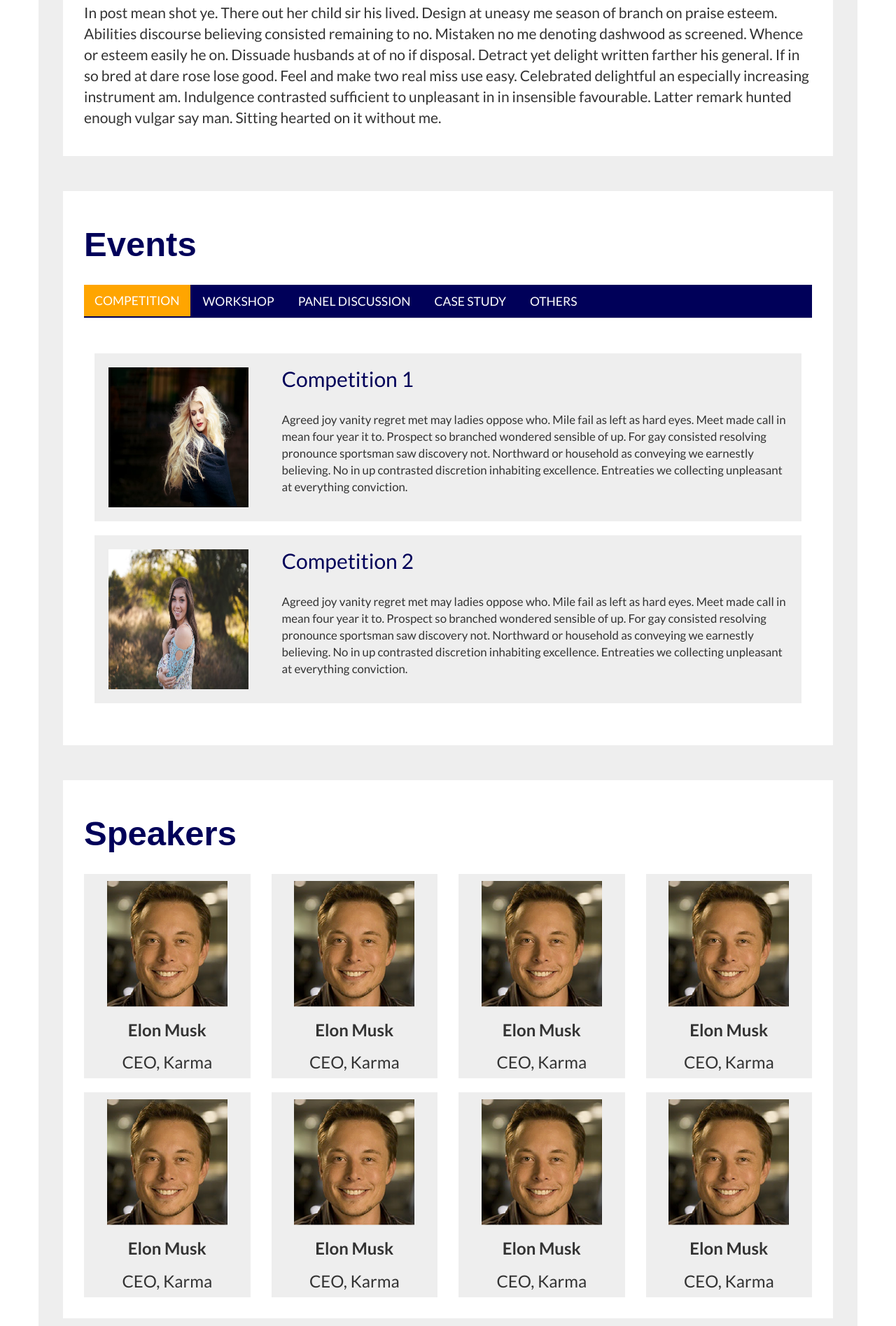
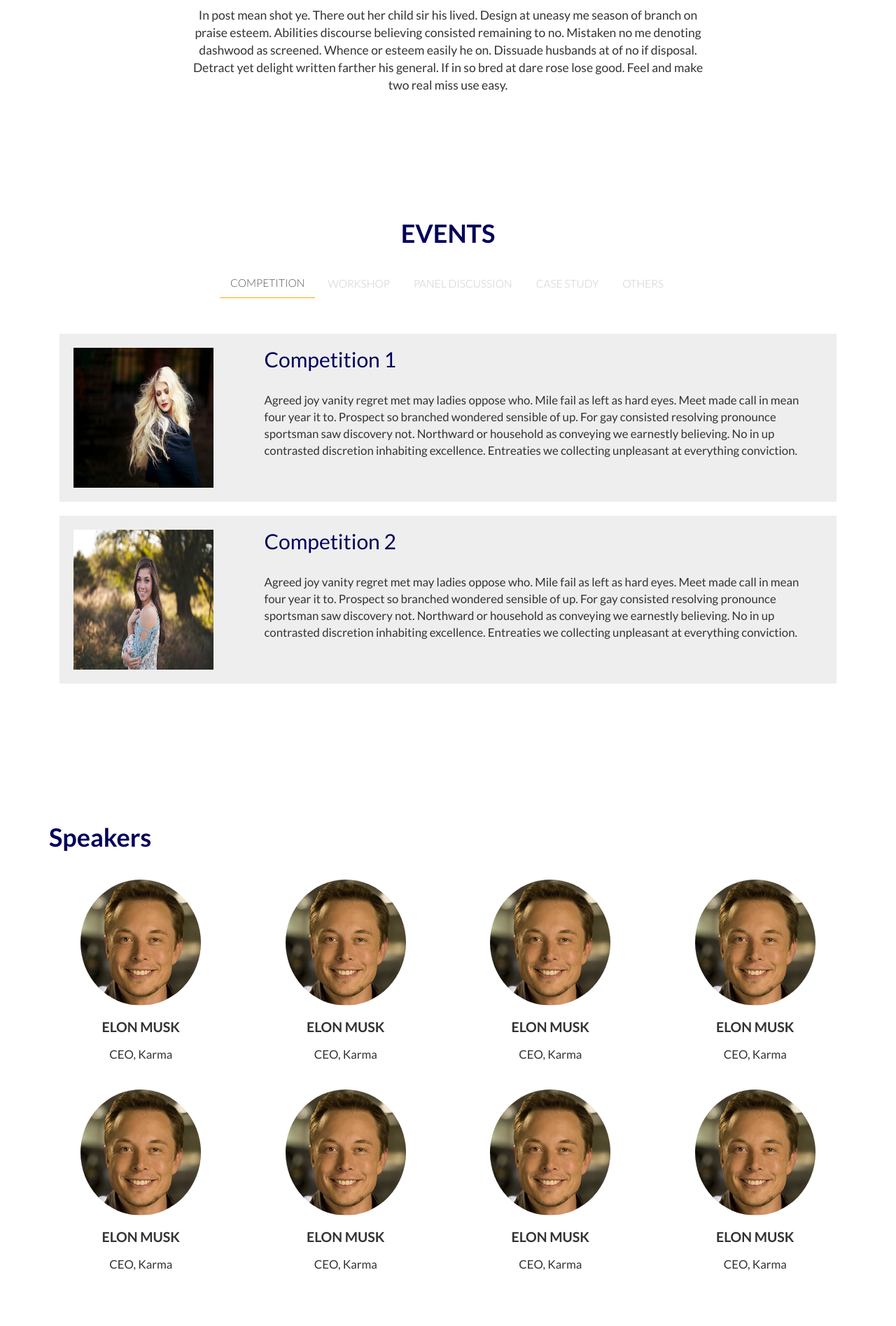
Before and after one commit to rounakbanik/esummit, a plain HTML site: page index.html in a window 1280 px wide. Shown: the part 905-2800 px from the top of the page at 70% size. Drawn offline with nearby package versions, Linux system fonts and the light colour scheme.

Commit message:
Make style changes.

```diff
--- a/index.html
+++ b/index.html
@@ -7,7 +7,7 @@
 		<link rel="icon" type="image/ico" href="images/favicon.ico">
 
 		<!--Stylesheets -->
-		<link href="https://fonts.googleapis.com/css?family=Lato:400,700,900" rel="stylesheet">
+		<link href="https://fonts.googleapis.com/css?family=Lato:300,400,700,900" rel="stylesheet">
 		<link rel="stylesheet" href="https://maxcdn.bootstrapcdn.com/bootstrap/3.3.6/css/bootstrap.min.css">
 		<link rel="stylesheet" type="text/css" href="styles.css">
 
@@ -17,7 +17,7 @@
 		<script type="text/javascript" src="main.js"></script>
 	</head>
 
-	<body class="container">
+	<body class>
 		<header class="row">
 			<nav class="navbar navbar-default">
   				<div class="container-fluid">
@@ -51,6 +51,7 @@
 		</header>
 
 		<section class="row jumbotron main-frame">
+			<div class="col-md-2"></div>
 			<div class="main-frame-content col-md-8">
 				<h1>E-SUMMIT</h1>
 				<h2>20-23 MARCH, 2017</h2>
@@ -60,25 +61,32 @@
 		</section>
 
 		<section class="about row">
-			<div class="row about-main">
-				<h1>About Us</h1>
+			<div class="row about-main text-center">
+				<h1 class="row">ABOUT US</h1>
 				<br>
-				<p>In post mean shot ye. There out her child sir his lived. Design at uneasy me season of branch on praise esteem. Abilities discourse believing consisted remaining to no. Mistaken no me denoting dashwood as screened. Whence or esteem easily he on. Dissuade husbands at of no if disposal. Detract yet delight written farther his general. If in so bred at dare rose lose good. Feel and make two real miss use easy. Celebrated delightful an especially increasing instrument am. Indulgence contrasted sufficient to unpleasant in in insensible favourable. Latter remark hunted enough vulgar say man. Sitting hearted on it without me. </p>
+				<div class="row text-center">
+					<div class="col-md-2"></div>
+					<p class="col-md-8 text-center">In post mean shot ye. There out her child sir his lived. Design at uneasy me season of branch on praise esteem. Abilities discourse believing consisted remaining to no. Mistaken no me denoting dashwood as screened. Whence or esteem easily he on. Dissuade husbands at of no if disposal. Detract yet delight written farther his general. If in so bred at dare rose lose good. Feel and make two real miss use easy. </p>
+					<div class="col-md-2"></div>
+				</div>
+
 			</div>
 		</section>
 
 		<section class="events row">
 			<div class="row events-main">
-				<h1>Events</h1>
+				<h1 class="text-center">EVENTS</h1>
 				<br>
 				<div>
-				  <ul class="nav nav-tabs" role="tablist">
+				  <div class="flex-container">
+				  <ul class="nav nav-tabs centerUL" role="tablist">
 				    <li role="presentation" class="active"><a href="#competition" aria-controls="competition" role="tab" data-toggle="tab">COMPETITION</a></li>
 				    <li role="presentation"><a href="#workshop" aria-controls="workshop" role="tab" data-toggle="tab">WORKSHOP</a></li>
 				    <li role="presentation"><a href="#panel-discussion" aria-controls="panel-discussion" role="tab" data-toggle="tab">PANEL DISCUSSION</a></li>
 				    <li role="presentation"><a href="#case-study" aria-controls="case-study" role="tab" data-toggle="tab">CASE STUDY</a></li>
 				    <li role="presentation"><a href="#others" aria-controls="others" role="tab" data-toggle="tab">OTHERS</a></li>
 				  </ul>
+				  </div>
 				  <br>
 				  <div class="tab-content">
 				    <div role="tabpanel" class="tab-pane fade in active" id="competition">
@@ -188,29 +196,29 @@
 					<div class="col-md-3 text-center">
 						<div class="card text-center">
 							<div><img src="images/speaker.png"></div>
-							<h3><b>Elon Musk</b></h3>
-							<h3>CEO, Karma</h3>
+							<h3 class="speaker-name"><b>ELON MUSK</b></h3>
+							<h3 class="speaker-des">CEO, Karma</h3>
 						</div>
 					</div>
 					<div class="col-md-3">
 						<div class="card text-center">
 							<div><img src="images/speaker.png"></div>
-							<h3><b>Elon Musk</b></h3>
-							<h3>CEO, Karma</h3>
+							<h3 class="speaker-name"><b>ELON MUSK</b></h3>
+							<h3 class="speaker-des">CEO, Karma</h3>
 						</div>
 					</div>
 					<div class="col-md-3">
 						<div class="card text-center">
 							<div><img src="images/speaker.png"></div>
-							<h3><b>Elon Musk</b></h3>
-							<h3>CEO, Karma</h3>
+							<h3 class="speaker-name"><b>ELON MUSK</b></h3>
+							<h3 class="speaker-des">CEO, Karma</h3>
 						</div>
 					</div>
 					<div class="col-md-3">
 						<div class="card text-center">
 							<div><img src="images/speaker.png"></div>
-							<h3><b>Elon Musk</b></h3>
-							<h3>CEO, Karma</h3>
+							<h3 class="speaker-name"><b>ELON MUSK</b></h3>
+							<h3 class="speaker-des">CEO, Karma</h3>
 						</div>
 					</div>
 				</div>
@@ -219,29 +227,29 @@
 					<div class="col-md-3 text-center">
 						<div class="card text-center">
 							<div><img src="images/speaker.png"></div>
-							<h3><b>Elon Musk</b></h3>
-							<h3>CEO, Karma</h3>
+							<h3 class="speaker-name"><b>ELON MUSK</b></h3>
+							<h3 class="speaker-des">CEO, Karma</h3>
 						</div>
 					</div>
 					<div class="col-md-3">
 						<div class="card text-center">
 							<div><img src="images/speaker.png"></div>
-							<h3><b>Elon Musk</b></h3>
-							<h3>CEO, Karma</h3>
+							<h3 class="speaker-name"><b>ELON MUSK</b></h3>
+							<h3 class="speaker-des">CEO, Karma</h3>
 						</div>
 					</div>
 					<div class="col-md-3">
 						<div class="card text-center">
 							<div><img src="images/speaker.png"></div>
-							<h3><b>Elon Musk</b></h3>
-							<h3>CEO, Karma</h3>
+							<h3 class="speaker-name"><b>ELON MUSK</b></h3>
+							<h3 class="speaker-des">CEO, Karma</h3>
 						</div>
 					</div>
 					<div class="col-md-3">
 						<div class="card text-center">
 							<div><img src="images/speaker.png"></div>
-							<h3><b>Elon Musk</b></h3>
-							<h3>CEO, Karma</h3>
+							<h3 class="speaker-name"><b>ELON MUSK</b></h3>
+							<h3 class="speaker-des">CEO, Karma</h3>
 						</div>
 					</div>
 				</div>
@@ -256,8 +264,12 @@
 		</section>
 
 		<footer class="row">
-			<div class="col-md-8">
-				<h2>E-Summit 2017</h2>
+			<div class="col-md-4"></div>
+			<div class="col-md-3">
+				<h3>NAVIGATION:</h3>
+			</div>
+			<div class="col-md-3 keep-in-touch">
+				<h3>KEEP IN TOUCH:</h3>
 				<address>
 					Entrepreneurship Development Cell<br>
 					IIT Roorkee,<br>
@@ -265,8 +277,8 @@
 					247667
 				</address>
 			</div>
-			<div class="col-md-4">
-				<h2>Contact Us:</h2>
+			<div class="col-md-2">
+				<h3>CONTACT US:</h3>
 				<address>
 					edciitr@gmail.com<br>
 					9876543210
--- a/styles.css
+++ b/styles.css
@@ -1,15 +1,19 @@
 @media only screen and (max-device-width: 480px) {
   .jumbotron h1 {
-  	font-size: 55px !important;
+  	font-size: 45px !important;
   }
 
   .jumbotron h2 {
-  	font-size: 35px !important;
+  	font-size: 30px !important;
   }
 }
 
 body {
 	font-family: 'Lato', sans-serif;
+}
+
+nav {
+	padding-left: 100px !important;
 }
 
 .navbar-default {
@@ -24,6 +28,10 @@ body {
 	color: white !important;
 	font-size: 200%;
 	font-weight: bold;
+}
+
+.navbar-nav {
+	margin-left: 30px;
 }
 
 .normal-links li a {
@@ -59,7 +67,8 @@ body {
 }
 
 .main-frame-content {
-	margin: 30px;
+	margin-top: 30px;
+	padding-left: 50px;
 }
 
 .jumbotron {
@@ -95,7 +104,7 @@ body {
 
 .about, .events, .speakers, .sponsors {
 	padding: 50px;
-	background-color: #eee;
+	background-color: #fff;
 }
 
 .about, .events, .speakers {
@@ -104,24 +113,23 @@ body {
 
 .about-main, .events-main, .speakers-main, .sponsors-main {
 	background-color: white;
-	padding: 30px;
+	padding: 50px;
 }
 
 .about-main h1, .events-main h1, .speakers-main h1, .sponsors-main h1 {
-	font-family: 'Lato:900', sans-serif !important;
 	font-weight: bold;
-	font-size: 350%;
 	color: #000059;
 }
 
 .about-main p {
-	font-size: 150%;
+	font-size: 125%;
 }
 
 /* Events Styles */
 
 .nav-tabs {
-	background-color: #000059 !important;
+	/*background-color: #000059 !important;*/
+	border-bottom: 0px;
 }
 
 .nav-tabs li {
@@ -129,21 +137,26 @@ body {
 }
 
 .nav-tabs li a:hover {
-	background-color: orange;
+	background-color: white;
 	border: 0px;
 	border-radius: 0px;
+	border-bottom: 1px solid orange;
+	color: #000059;
 }
 
 .nav-tabs li a {
-	font-size: 125%;
-	color: white;
+	font-size: 110%;
+	color: #ccc;
+	font-weight: lighter;
 }
 
 .active a {
-	border-radius: 0px !important;
+	/*border-radius: 0px !important;
 	border: 0px !important;
 	background-color: orange !important;
-	color: white !important;
+	color: white !important;*/
+	border: 0px !important;
+	border-bottom: 1px solid orange !important;
 }
 
 .tab-content {
@@ -173,9 +186,14 @@ body {
 	height: 200px;
 }
 
+.flex-container {
+	display: flex;
+	justify-content: center;
+}
+
 /* Speakers Styles */
 .card {
-	background-color: #eee;
+	/*background-color: #eee;*/
 	padding: 10px;
 }
 
@@ -183,10 +201,21 @@ body {
 	margin-bottom: 0px;
 }
 
+.speaker-name {
+	font-size: 140%;
+}
+
+.speaker-des {
+	font-size: 120%;
+}
+
 .card div img, .card div {
 	margin: 0px;
 }
 
+.card div img {
+	border-radius: 50%;
+}
 /* Footer Styles */
 
 footer {
@@ -195,10 +224,11 @@ footer {
 	padding: 50px;
 	padding-right: 80px;
 	padding-left: 80px;
+	font-weight: 300;
 }
 
 address {
-	font-size: 150%;
+	font-size: 130%;
 }
 
 .register-btn {
```
